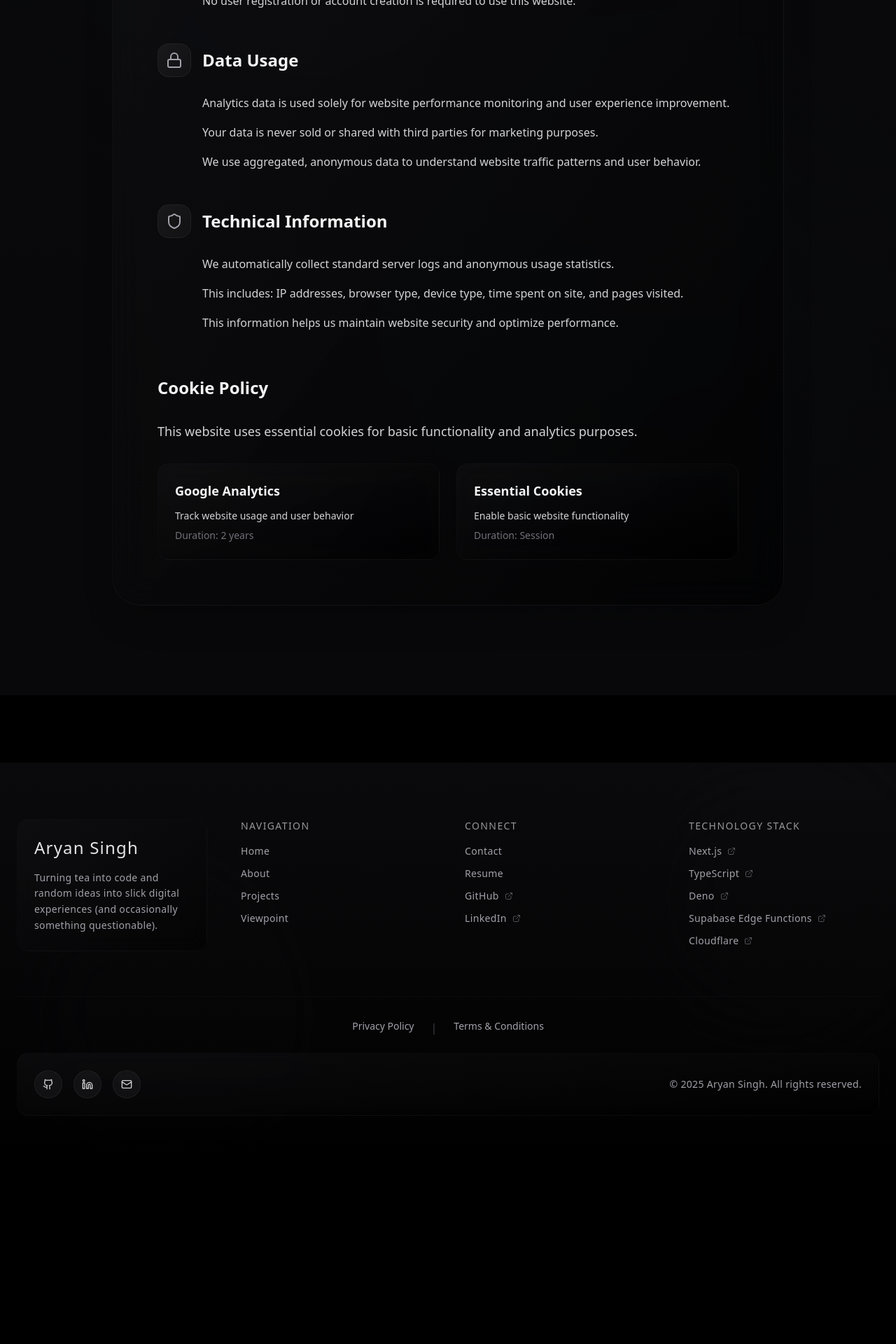
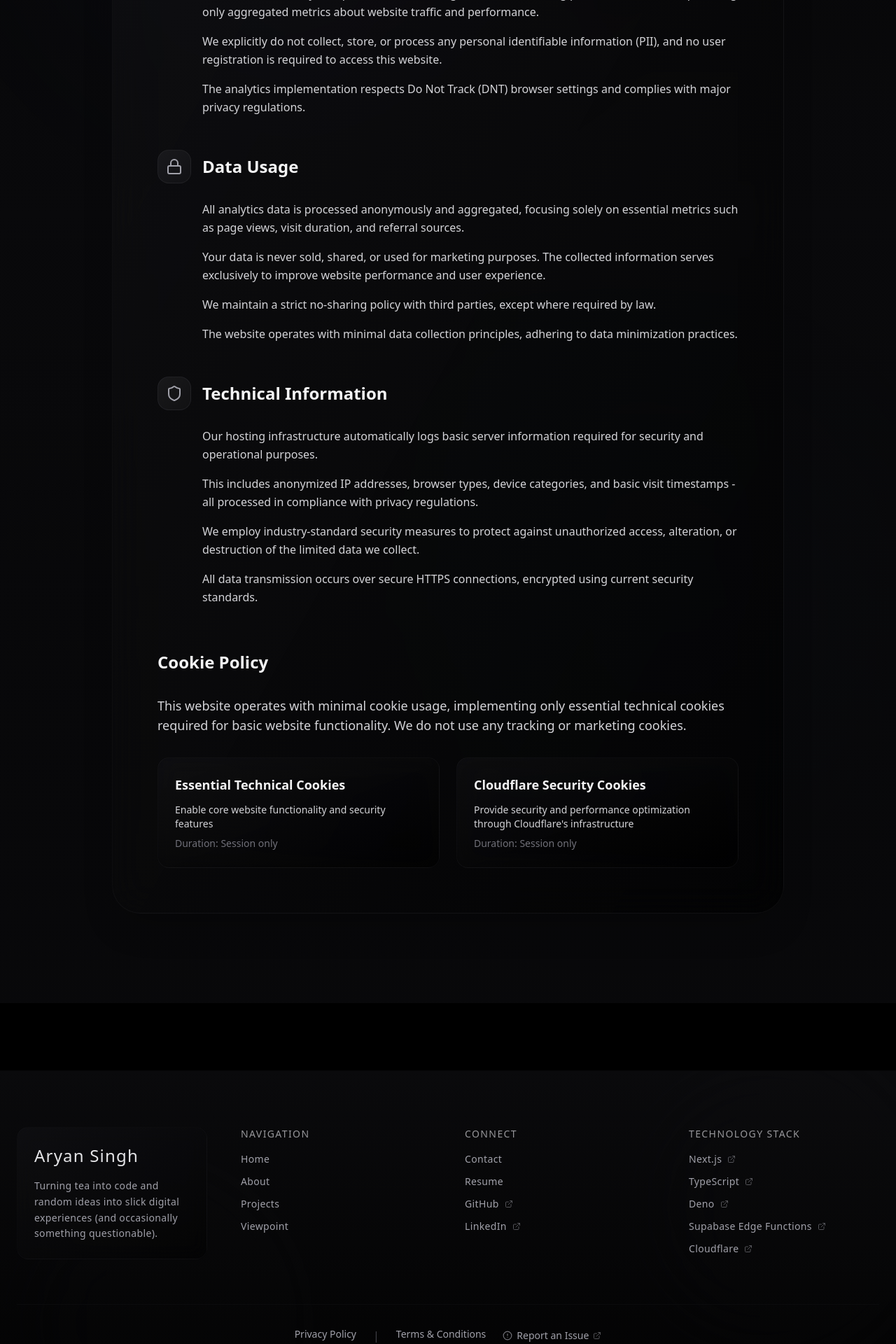
Before and after one commit to singhtwenty2/Portfolio-ClientApp, a Next.js app: page /privacy-policy in a window 1280 px wide. Shown: the part 820-2740 px from the top of the page at 70% size. Before the commit the page ends 2462 px from the top, so only its background shows below. Built offline with nearby package versions, Linux system fonts and the light colour scheme.

Commit message:
Updated Footer & Privacy Page

```diff
--- a/src/components/Footer.tsx
+++ b/src/components/Footer.tsx
@@ -1,32 +1,41 @@
-'use client';
+"use client";
 
-import { motion } from 'framer-motion';
-import { Github, Linkedin, Mail, ChevronUp, ExternalLink } from 'lucide-react';
-import Link from 'next/link';
-import { useRouter } from 'next/navigation';
-import { personalInfo } from '@/data/personal';
+import { motion } from "framer-motion";
+import { Github, Linkedin, Mail, ChevronUp, ExternalLink, AlertCircle } from "lucide-react";
+import Link from "next/link";
+import { useRouter } from "next/navigation";
+import { personalInfo } from "@/data/personal";
 
 const FloatingElement = ({ className = "" }) => (
-    <div className={`absolute bg-gradient-to-r from-zinc-500/10 to-zinc-300/10 rounded-full blur-3xl mix-blend-overlay ${className}`} />
+  <div
+    className={`absolute bg-gradient-to-r from-zinc-500/10 to-zinc-300/10 rounded-full blur-3xl mix-blend-overlay ${className}`}
+  />
 );
 
-const FooterLink = ({ link }: { link: { name: string; path: string; icon?: React.ReactNode } }) => {
+const FooterLink = ({
+  link,
+}: {
+  link: { name: string; path: string; icon?: React.ReactNode };
+}) => {
   const router = useRouter();
-    const isExternal = link.path.startsWith('http');
-    const baseStyles = "flex items-center gap-2 text-sm tracking-wide font-light text-zinc-400 hover:text-white transition-all duration-700 relative z-10 group";
+  const isExternal = link.path.startsWith("http");
+  const baseStyles =
+    "flex items-center gap-2 text-sm tracking-wide font-light text-zinc-400 hover:text-white transition-all duration-700 relative z-10 group";
 
   const handleClick = (e: React.MouseEvent) => {
     if (!isExternal) {
       e.preventDefault();
       router.push(link.path);
-            window.scrollTo({ top: 0, behavior: 'smooth' });
+      window.scrollTo({ top: 0, behavior: "smooth" });
     }
   };
 
   const content = (
     <span className="relative flex items-center gap-2">
       {link.name}
-            {isExternal && <ExternalLink className="w-3 h-3 opacity-50 group-hover:opacity-100 transition-opacity duration-700" />}
+      {isExternal && (
+        <ExternalLink className="w-3 h-3 opacity-50 group-hover:opacity-100 transition-opacity duration-700" />
+      )}
       <span className="absolute left-0 right-0 bottom-0 h-px bg-white/40 scale-x-0 group-hover:scale-x-100 transition-transform duration-700 ease-in-out" />
     </span>
   );
@@ -47,7 +56,7 @@ const FooterLink = ({ link }: { link: { name: string; path: string; icon?: React
       whileHover={{ x: 4 }}
       transition={{ duration: 0.7, ease: [0.4, 0, 0.2, 1] }}
       onClick={handleClick}
-            style={{ cursor: 'pointer' }}
+      style={{ cursor: "pointer" }}
     >
       <Link href={link.path} className={baseStyles}>
         {content}
@@ -60,38 +69,41 @@ export default function Footer() {
   const currentYear = new Date().getFullYear();
 
   const scrollToTop = () => {
-        window.scrollTo({ top: 0, behavior: 'smooth' });
+    window.scrollTo({ top: 0, behavior: "smooth" });
   };
 
   const footerLinks = [
     {
-            title: 'Navigation',
+      title: "Navigation",
       links: [
-                { name: 'Home', path: '/' },
-                { name: 'About', path: '/about' },
-                { name: 'Projects', path: '/projects' },
-                { name: 'Viewpoint', path: '/viewpoint' }
-            ]
+        { name: "Home", path: "/" },
+        { name: "About", path: "/about" },
+        { name: "Projects", path: "/projects" },
+        { name: "Viewpoint", path: "/viewpoint" },
+      ],
     },
     {
-            title: 'Connect',
+      title: "Connect",
       links: [
-                { name: 'Contact', path: '/contact' },
-                { name: 'Resume', path: '/resume' },
-                { name: 'GitHub', path: personalInfo.socialLinks?.github || '#' },
-                { name: 'LinkedIn', path: personalInfo.socialLinks?.linkedin || '#' }
-            ]
+        { name: "Contact", path: "/contact" },
+        { name: "Resume", path: "/resume" },
+        { name: "GitHub", path: personalInfo.socialLinks?.github || "#" },
+        { name: "LinkedIn", path: personalInfo.socialLinks?.linkedin || "#" },
+      ],
     },
     {
-            title: 'Technology Stack',
+      title: "Technology Stack",
       links: [
-                { name: 'Next.js', path: 'https://nextjs.org/docs' },
-                { name: 'TypeScript', path: 'https://www.typescriptlang.org/docs' },
-                { name: 'Deno', path: 'https://docs.deno.com/' },
-                { name: 'Supabase Edge Functions', path: 'https://supabase.com/docs/guides/functions' },
-                { name: 'Cloudflare', path: 'https://developers.cloudflare.com/' }
-            ]
-        }
+        { name: "Next.js", path: "https://nextjs.org/docs" },
+        { name: "TypeScript", path: "https://www.typescriptlang.org/docs" },
+        { name: "Deno", path: "https://docs.deno.com/" },
+        {
+          name: "Supabase Edge Functions",
+          path: "https://supabase.com/docs/guides/functions",
+        },
+        { name: "Cloudflare", path: "https://developers.cloudflare.com/" },
+      ],
+    },
   ];
 
   return (
@@ -114,8 +126,8 @@ export default function Footer() {
             scale: {
               type: "spring",
               stiffness: 300,
-                            damping: 15
-                        }
+              damping: 15,
+            },
           }}
           className="w-12 h-12 rounded-full bg-zinc-900/50 backdrop-blur-xl border border-zinc-800/50 flex items-center justify-center hover:border-zinc-700/50 hover:bg-zinc-800/50 cursor-pointer transition-all duration-700 group"
         >
@@ -177,13 +189,31 @@ export default function Footer() {
         >
           {/* Legal Links */}
           <div className="flex justify-center space-x-6">
-                        <Link href="/privacy-policy" className="text-sm text-zinc-400 hover:text-white transition-colors duration-700">
+            <Link
+              href="/privacy-policy"
+              className="text-sm text-zinc-400 hover:text-white transition-colors duration-700"
+            >
               Privacy Policy
             </Link>
             <span className="text-zinc-700">|</span>
-                        <Link href="/terms-and-conditions" className="text-sm text-zinc-400 hover:text-white transition-colors duration-700">
+            <Link
+              href="/terms-and-conditions"
+              className="text-sm text-zinc-400 hover:text-white transition-colors duration-700"
+            >
               Terms & Conditions
             </Link>
+            <motion.a
+              href="https://github.com/singhtwenty2/Portfolio-ClientApp/issues/new/choose"
+              target="_blank"
+              rel="noopener noreferrer"
+              className="flex items-center gap-1.5 text-sm text-zinc-400 hover:text-white transition-colors duration-700 group"
+              whileHover={{ x: 2 }}
+              transition={{ duration: 0.7, ease: [0.4, 0, 0.2, 1] }}
+            >
+              <AlertCircle className="w-3.5 h-3.5 opacity-70 group-hover:opacity-100 transition-opacity duration-700" />
+              Report an Issue
+              <ExternalLink className="w-3 h-3 opacity-50 group-hover:opacity-100 transition-opacity duration-700" />
+            </motion.a>
           </div>
 
           <motion.div
@@ -196,11 +226,11 @@ export default function Footer() {
                 {[
                   { Icon: Github, href: personalInfo.socialLinks?.github },
                   { Icon: Linkedin, href: personalInfo.socialLinks?.linkedin },
-                                    { Icon: Mail, href: `mailto:${personalInfo.email}` }
+                  { Icon: Mail, href: `mailto:${personalInfo.email}` },
                 ].map(({ Icon, href }, index) => (
                   <motion.a
                     key={index}
-                                        href={href || '#'}
+                    href={href || "#"}
                     target="_blank"
                     rel="noopener noreferrer"
                     whileHover={{ y: -4, scale: 1.05 }}
@@ -210,8 +240,8 @@ export default function Footer() {
                       scale: {
                         type: "spring",
                         stiffness: 300,
-                                                damping: 15
-                                            }
+                        damping: 15,
+                      },
                     }}
                     className="w-10 h-10 rounded-full bg-zinc-800/30 backdrop-blur-sm border border-zinc-700/30 flex items-center justify-center hover:bg-zinc-700/30 hover:border-zinc-600/30 transition-all duration-700 group"
                   >
--- a/src/data/legal.ts
+++ b/src/data/legal.ts
@@ -12,10 +12,17 @@ export interface CookieInfo {
 export interface PrivacyPolicyData {
     lastUpdated: string;
     introduction: string;
-    sections: PrivacySection[];
+    sections: {
+        title: string;
+        content: string[];
+    }[];
     cookies: {
         description: string;
-        types: CookieInfo[];
+        types: {
+            name: string;
+            purpose: string;
+            duration: string;
+        }[];
     };
 }
 
@@ -31,46 +38,57 @@ export interface TermsData {
 }
 
 export const privacyPolicyData: PrivacyPolicyData = {
-    lastUpdated: "February 2, 2025",
-    introduction: "Welcome to my personal portfolio website. I am committed to protecting your privacy and ensuring transparency about how I handle information collected through this website.",
+    lastUpdated: "February 21, 2025",
+    introduction: "Welcome to my personal portfolio website. I am committed to maintaining the trust and confidence of visitors to my website by adhering to the highest standards of privacy protection and data transparency. This privacy policy outlines the limited ways in which this website handles information.",
     sections: [
         {
-            title: "Information Collection",
+            title: "Information Collection and Analytics",
             content: [
-                "This website collects minimal data through Google Analytics to understand visitor behavior and improve user experience.",
-                "We do not collect any personal information, sensor data, or hardware access (such as camera, microphone, etc.).",
-                "No user registration or account creation is required to use this website."
+                "This website employs Cloudflare Web Analytics, a privacy-first analytics solution that helps understand website performance and user engagement without compromising visitor privacy.",
+                "Cloudflare Web Analytics operates without using cookies or collecting personal information, providing only aggregated metrics about website traffic and performance.",
+                "We explicitly do not collect, store, or process any personal identifiable information (PII), and no user registration is required to access this website.",
+                "The analytics implementation respects Do Not Track (DNT) browser settings and complies with major privacy regulations."
             ]
         },
         {
-            title: "Data Usage",
+            title: "Data Processing and Usage",
             content: [
-                "Analytics data is used solely for website performance monitoring and user experience improvement.",
-                "Your data is never sold or shared with third parties for marketing purposes.",
-                "We use aggregated, anonymous data to understand website traffic patterns and user behavior."
+                "All analytics data is processed anonymously and aggregated, focusing solely on essential metrics such as page views, visit duration, and referral sources.",
+                "Your data is never sold, shared, or used for marketing purposes. The collected information serves exclusively to improve website performance and user experience.",
+                "We maintain a strict no-sharing policy with third parties, except where required by law.",
+                "The website operates with minimal data collection principles, adhering to data minimization practices."
             ]
         },
         {
-            title: "Technical Information",
+            title: "Technical Information and Security",
             content: [
-                "We automatically collect standard server logs and anonymous usage statistics.",
-                "This includes: IP addresses, browser type, device type, time spent on site, and pages visited.",
-                "This information helps us maintain website security and optimize performance."
+                "Our hosting infrastructure automatically logs basic server information required for security and operational purposes.",
+                "This includes anonymized IP addresses, browser types, device categories, and basic visit timestamps - all processed in compliance with privacy regulations.",
+                "We employ industry-standard security measures to protect against unauthorized access, alteration, or destruction of the limited data we collect.",
+                "All data transmission occurs over secure HTTPS connections, encrypted using current security standards."
+            ]
+        },
+        {
+            title: "Your Rights and Choices",
+            content: [
+                "You maintain full control over your privacy while visiting this website, including the right to use browser privacy features and tracking prevention tools.",
+                "No account creation or personal information submission is required to access any part of this website.",
+                "The website respects all privacy-related browser settings and provides full functionality without requiring the acceptance of tracking or analytics."
             ]
         }
     ],
     cookies: {
-        description: "This website uses essential cookies for basic functionality and analytics purposes.",
+        description: "This website operates with minimal cookie usage, implementing only essential technical cookies required for basic website functionality. We do not use any tracking or marketing cookies.",
         types: [
             {
-                name: "Google Analytics",
-                purpose: "Track website usage and user behavior",
-                duration: "2 years"
+                name: "Essential Technical Cookies",
+                purpose: "Enable core website functionality and security features",
+                duration: "Session only"
             },
             {
-                name: "Essential Cookies",
-                purpose: "Enable basic website functionality",
-                duration: "Session"
+                name: "Cloudflare Security Cookies",
+                purpose: "Provide security and performance optimization through Cloudflare's infrastructure",
+                duration: "Session only"
             }
         ]
     }
```
Lines whose indentation alone changed are shown as unchanged.
